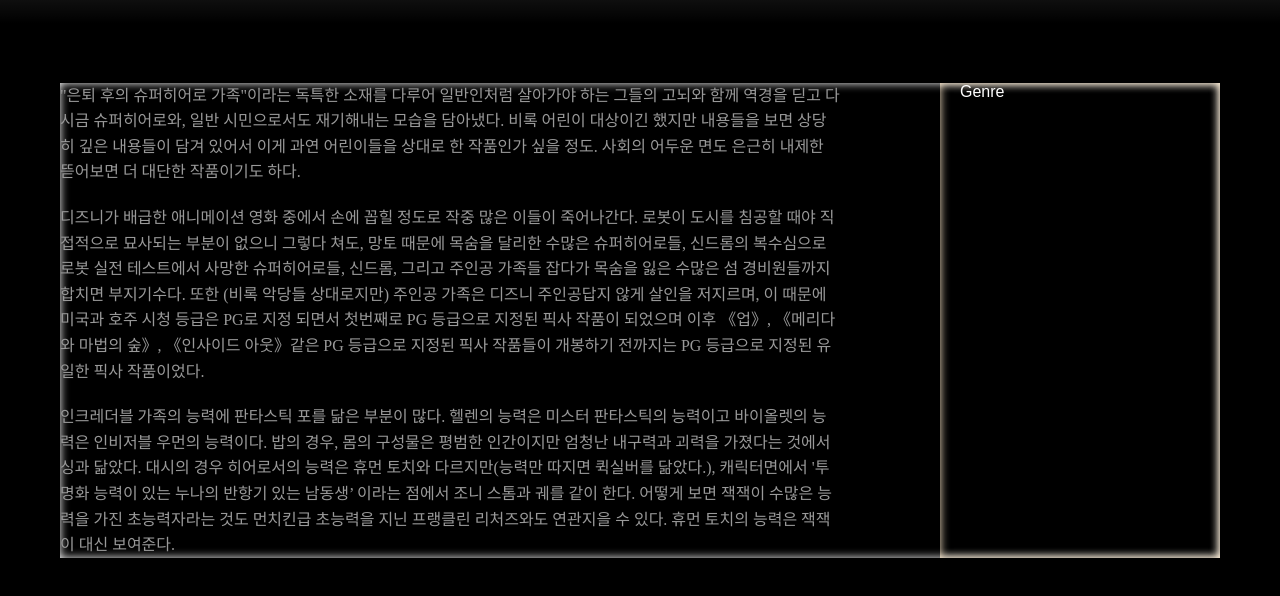
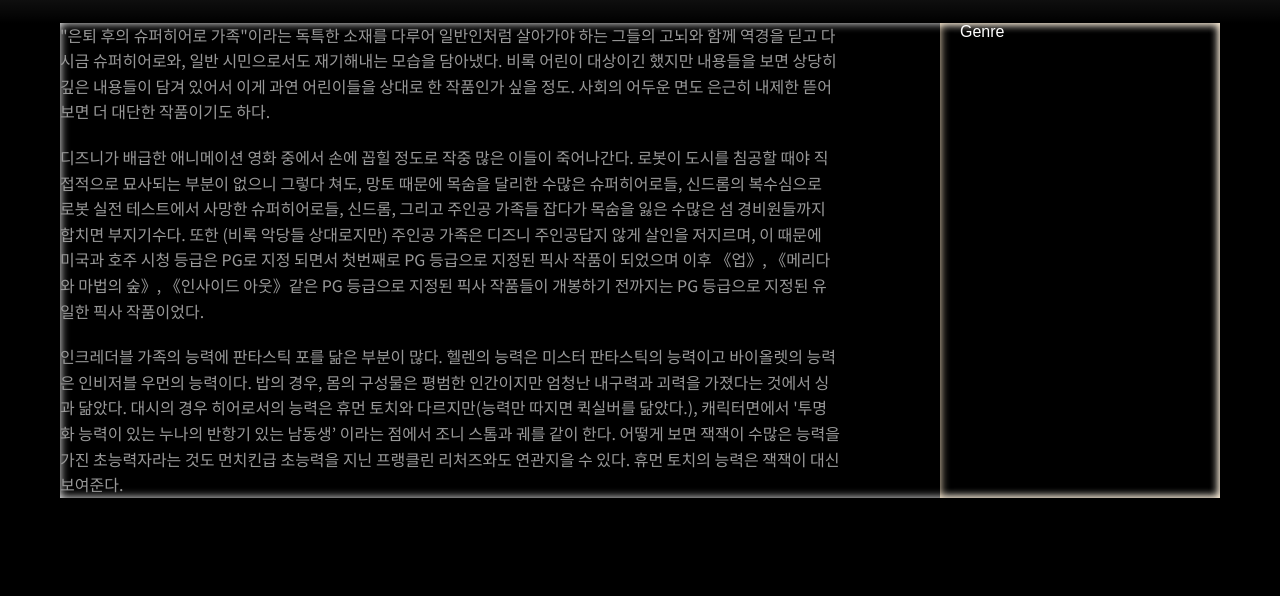
Before and after one commit to GeonWoo-LPS/incredible, a plain HTML site: page index.html in a window 1280 px wide. Shown: the part 724-1320 px from the top of the page. After the commit the page ends 1282 px from the top, so only its background shows below. Drawn offline with Linux system fonts and the light colour scheme; grey boxes are pictures that could not be loaded.

Commit message:
header 추가로 main부분 레이아웃 다시 조절

```diff
--- a/index.html
+++ b/index.html
@@ -4,6 +4,12 @@
         <meta charset="UTF-8" />
         <meta name="viewport" content="width=device-width, initial-scale=1.0" />
         <title>The Incredible</title>
+        <link rel="preconnect" href="https://fonts.googleapis.com" />
+        <link rel="preconnect" href="https://fonts.gstatic.com" crossorigin />
+        <link
+            href="https://fonts.googleapis.com/css2?family=Noto+Sans+KR:wght@100..900&display=swap"
+            rel="stylesheet"
+        />
         <link rel="stylesheet" href="./style.css" />
     </head>
     <body>
--- a/style.css
+++ b/style.css
@@ -78,7 +78,7 @@ body {
 }
 
 .contents {
-    margin: 60px;
+    margin: 0 60px 60px 60px;
     box-shadow: inset 0 0 10px white;
     display: flex;
     gap: 100px;
@@ -100,7 +100,7 @@ body {
 
 .main_text p {
     font-size: 16px;
-    font-family: 'Noto Sans KR';
+    font-family: 'Noto Sans KR', sans-serif;
     line-height: 1.6;
     color: #999999;
 }
```
